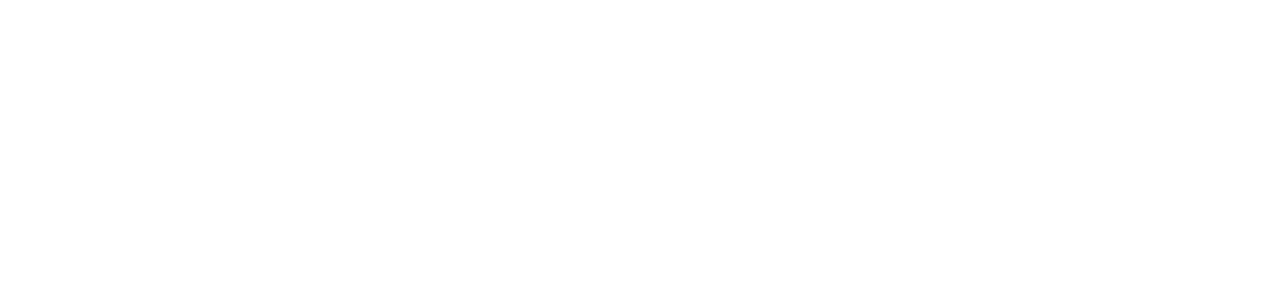
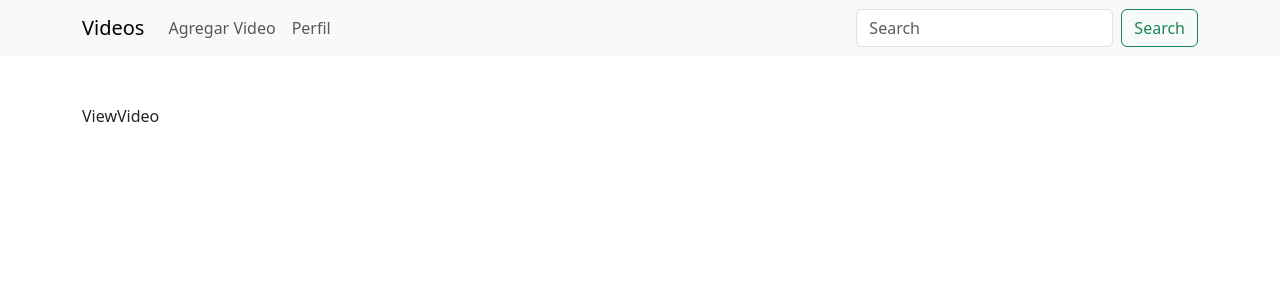
Before and after one commit to dfbastidas/microservices_lab, a React (Vite) app in the folder frontend/: page /view/video/1 in a window 1280 px wide. Before the commit this address had no page. Shown: the top 300 px of the page. Built offline with nearby package versions, Linux system fonts and the light colour scheme.

Commit message:
routing with params

```diff
--- a/frontend/src/components/PreviewVideo.tsx
+++ b/frontend/src/components/PreviewVideo.tsx
@@ -1,4 +1,5 @@
 import type { VideoItem } from '../types/index';
+import { Link } from 'react-router';
 type PreviewVideoProps = {
     video: VideoItem,
     removeVideo: (id: VideoItem["id"]) => void
@@ -10,7 +11,12 @@
             <div className='p-3 border text-center'>
                 <img src={video.url} alt={video.name} className='w-100'/>
                 <h4 className='my-3'>{video.name}</h4>
-                <button className='btn btn-danger' onClick={() => removeVideo(video.id)}>Delete</button>
+                <div className='my-2'>
+                  <Link to={`/view/video/${video.id}`} className='btn btn-success'>Ver Video</Link>
+                </div>
+                <div>
+                  <button className='btn btn-danger' onClick={() => removeVideo(video.id)}>Delete</button>
+                </div>
             </div>
         </div>
     </>
--- a/frontend/src/router.tsx
+++ b/frontend/src/router.tsx
@@ -4,6 +4,7 @@
 import Layout from "./layouts/Layout"
 import ProfilePage from "./views/ProfilePage"
 import AddVideoPage from "./views/AddVideoPage"
+import ViewVideo from "./views/ViewVideo"
 
 
 export default function AppRouter() {
@@ -13,6 +14,7 @@
             <Route path="/" element={<IndexPage/>} index></Route>
             <Route element={<Layout/>}>
               <Route path="/videos" element={<HomePage/>}></Route>
+              <Route path="/view/video/:id" element={<ViewVideo/>}></Route>
               <Route path="/add-video" element={<AddVideoPage/>}></Route>
               <Route path="/profile" element={<ProfilePage/>}></Route>
             </Route>
--- /dev/null
+++ b/frontend/src/views/ViewVideo.tsx
@@ -0,0 +1,5 @@
+export default function ViewVideo() {
+  return (
+    <div>ViewVideo</div>
+  )
+}
```
